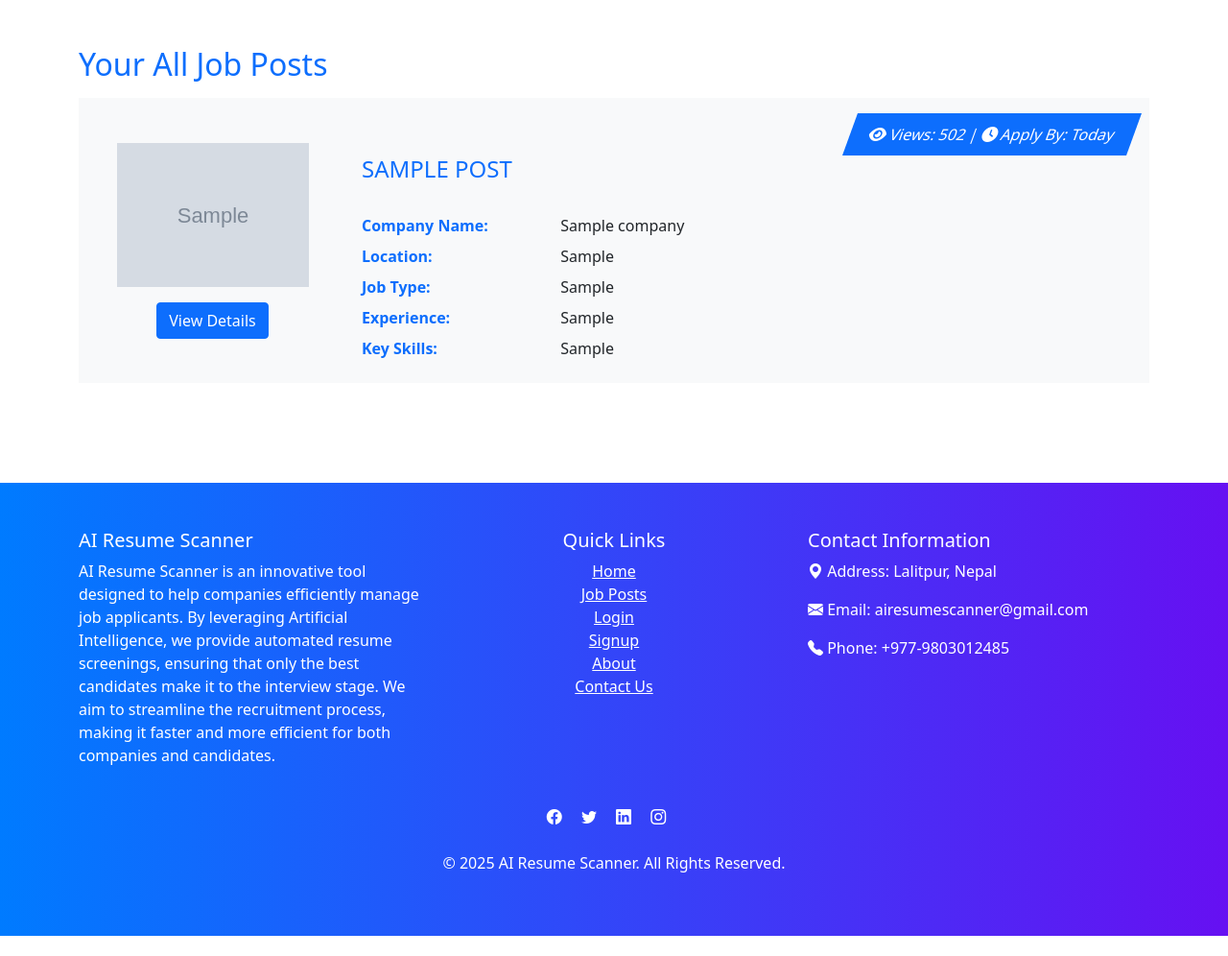
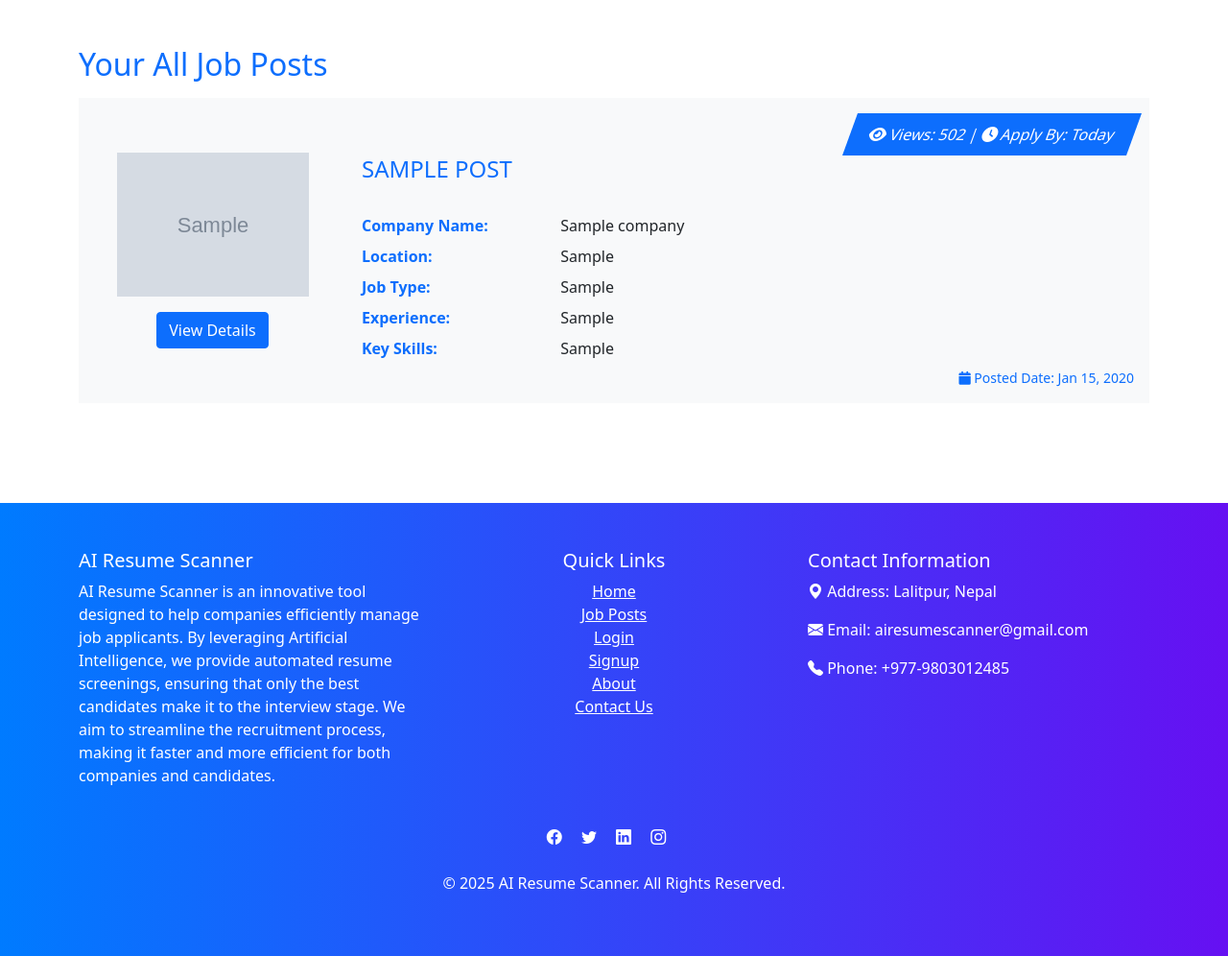
Before and after one commit to nishanlimbuchemjong/AI-Resume-Scanner, a Flask app: page /all-job-posts in a window 1280 px wide. Shown: the part 56-1052 px from the top of the page at 96% size. Before the commit the page ends 1031 px from the top, so only its background shows below. Run offline with Flask 3, Linux system fonts and the light colour scheme; tables that the repository leaves empty hold one stand-in row (values such as "Sample post"); grey boxes marked "Sample" are stand-in pictures; some libraries are stand-ins or nearby versions.

Commit message:
post date added on the button of the every posts on both company_jobPosts and all_posts.html pages

```diff
--- a/templates/all_posts.html
+++ b/templates/all_posts.html
@@ -99,6 +99,11 @@
                                                 {{ job.skills_required }}
                                             </div>
                                         </div>
+                                        <div class="d-flex justify-content-end">
+                                            <small class="text-primary">
+                                                <i class="fas fa-calendar"></i> Posted Date: {{ job.created_at.strftime('%b %d, %Y') }}
+                                            </small>
+                                        </div>
                                     </div>
                                 </div>
                             </div>
--- a/templates/company_jobPosts.html
+++ b/templates/company_jobPosts.html
@@ -109,6 +109,11 @@
                                             <div class="col-8">
                                                 <a href="{{ url_for('view_applicants', job_id=job.job_id) }}" class="text-secondary">Click Here</a>
                                             </div>
+                                            <div class="d-flex justify-content-end">
+                                                <small class="text-primary">
+                                                    <i class="fas fa-calendar"></i> Posted Date: {{ job.created_at.strftime('%b %d, %Y') }}
+                                                </small>
+                                            </div>
                                         </div>
                                     </div>
                                 </div>
```
